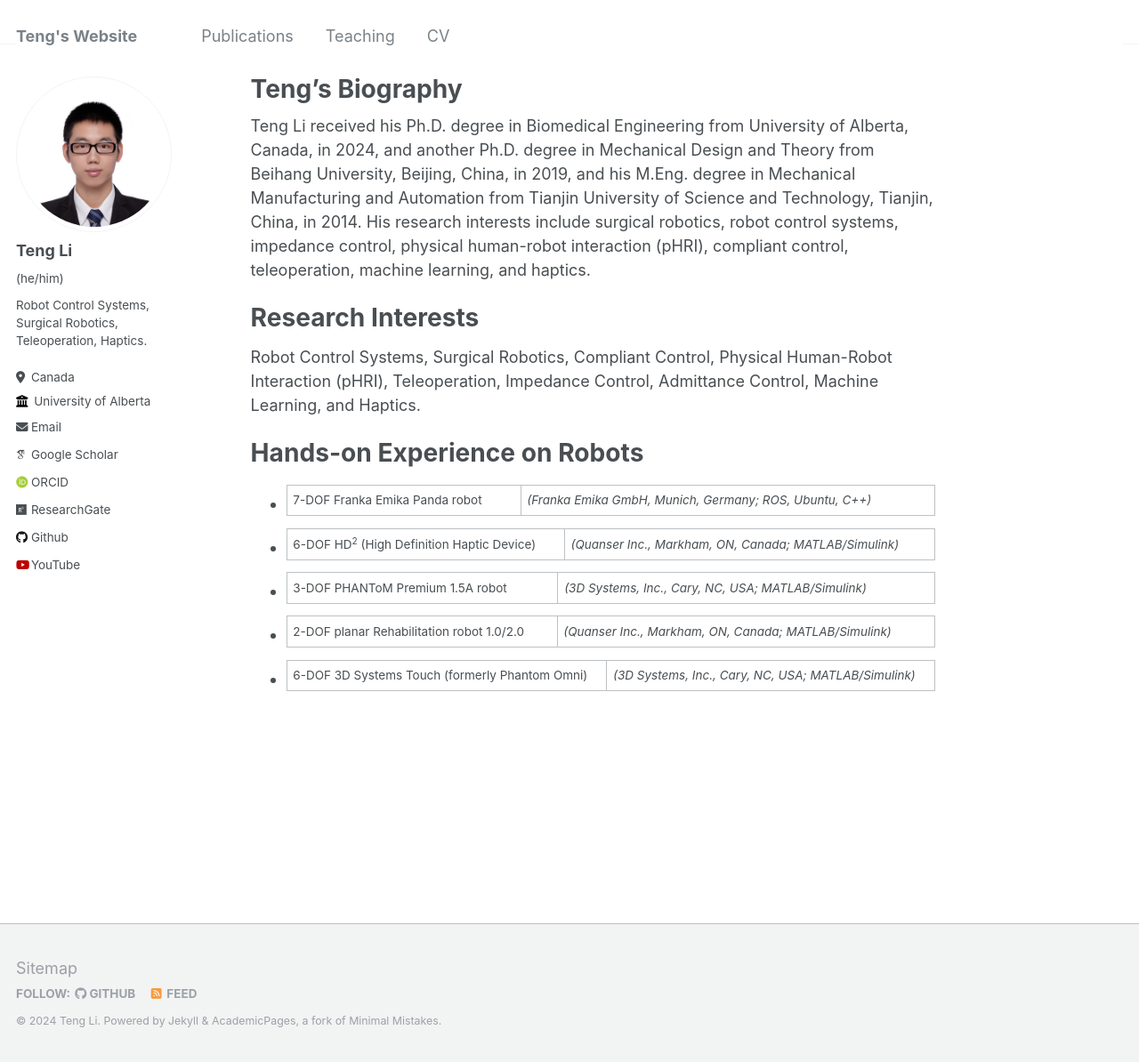
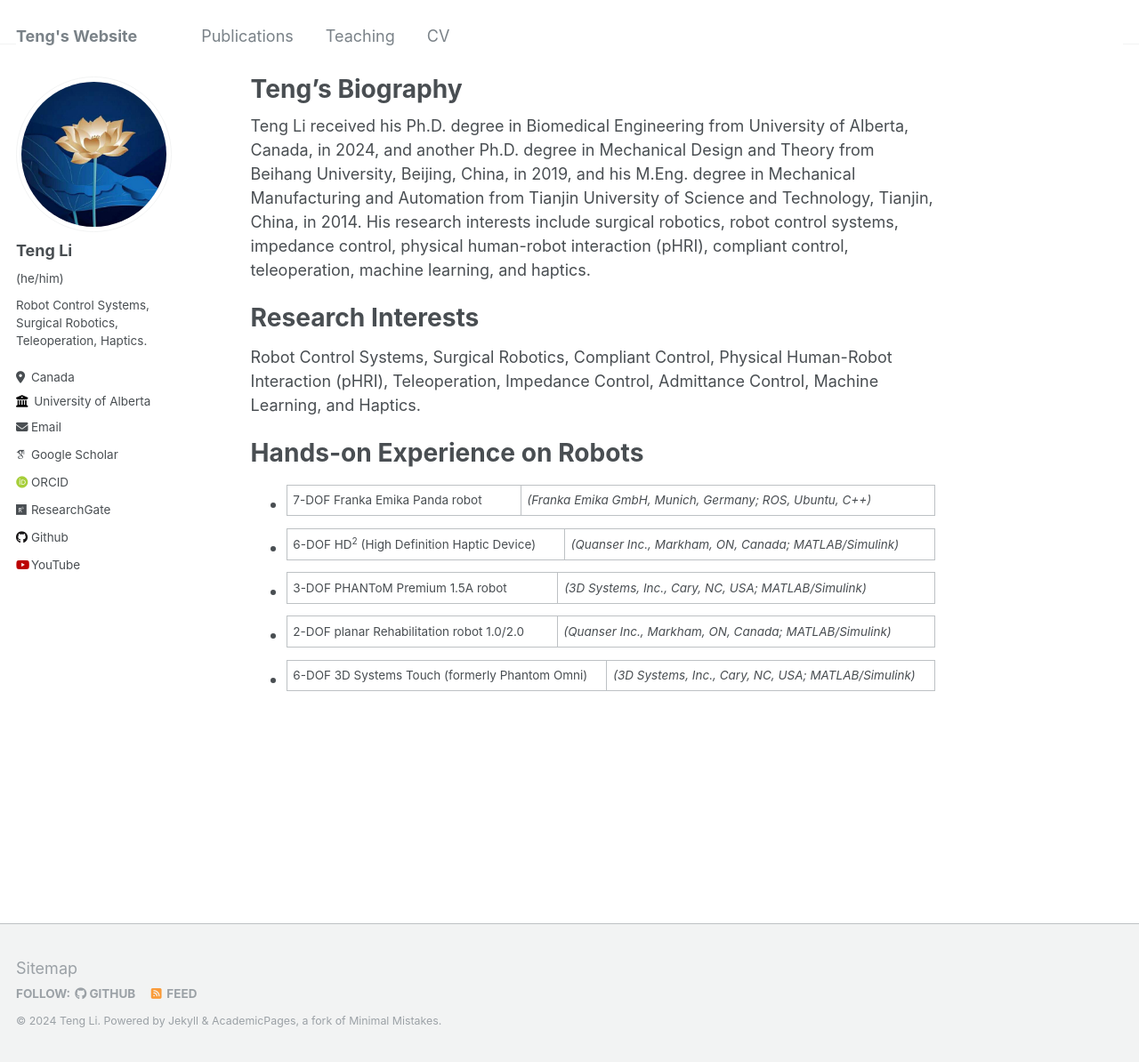
Before and after one commit to teng4/teng4.github.io, a Jekyll site: the page built from _pages/about.md, in a window 1280 px wide and 1194 px high. Shown: the whole window at 89% size. Built offline with Jekyll 4.4.1, drawn with Linux system fonts in a browser that asks for light colours; some web fonts are replaced.

Commit message:
Update _config.yml

```diff
--- a/_config.yml
+++ b/_config.yml
@@ -21,7 +21,7 @@
 #               Additional customization can be done by editing /_includes/author-profile.html
 author:
   # Biographic information
-  avatar           : "TengLi_720x720.png" #"20230320_720x720.png" #"flower_lotus01_500x500.png" #"profile.png" #"flower_tulips01.jpg"  #"profile.png"
+  avatar           : "flower_lotus01_500x500.png" #"TengLi_720x720.png" #"20230320_720x720.png" #"flower_lotus01_500x500.png" #"profile.png" #"flower_tulips01.jpg"  #"profile.png"
   name             : "Teng Li"  #"Your Sidebar Name"
   pronouns         : "(he/him)" # example: "she/her"
   bio              : "Robot Control Systems, Surgical Robotics, Teleoperation, Haptics." # "Short biography for the left-hand sidebar"
```
